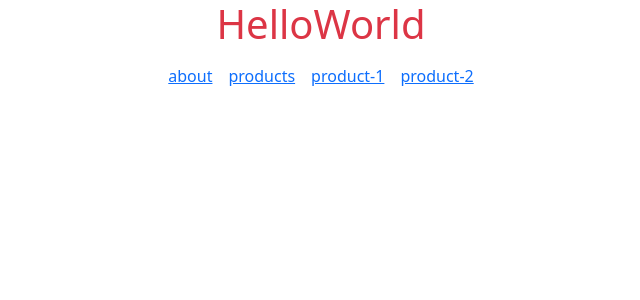
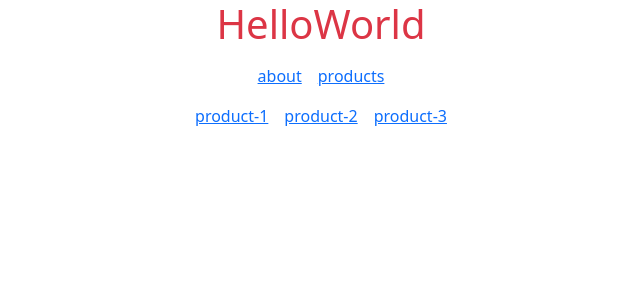
Before and after one commit to mohammad468/start-next1, a Next.js app: page / in a window 1280 px wide. Shown: the top 300 px of the page, without its empty margins (319-959 px from the left). Built offline with nearby package versions, Linux system fonts and the light colour scheme.

Commit message:
dynamic router

```diff
--- a/pages/index.js
+++ b/pages/index.js
@@ -4,18 +4,23 @@ export default function Home() {
   return (
     <div>
       <h1 className="text-center">HelloWorld</h1>
-      <div className="d-flex justify-content-center mt-3">
+      <div className="d-flex justify-content-center my-3">
         <Link href="/about">
           <a className="mx-2">about</a>
         </Link>
         <Link href="/products">
           <a className="mx-2">products</a>
         </Link>
-        <Link href="/products/product-1">
+      </div>
+      <div className="text-center my-3">
+        <Link href="/products/[title]/[id]" as="/products/product-1/1">
           <a className="mx-2">product-1</a>
         </Link>
-        <Link href="/products/product-2">
+        <Link href="/products/[title]/[id]" as="/products/product-1/1">
           <a className="mx-2">product-2</a>
+        </Link>
+        <Link href="/products/[title]/[id]" as="/products/product-1/1">
+          <a className="mx-2">product-3</a>
         </Link>
       </div>
     </div>
```
Also changed, not shown: pages/products/[title]/[id].jsx (added, +16 -0 lines), pages/products/index.jsx (+6 -1 lines), pages/products/product-1.jsx (deleted, +0 -16 lines), pages/products/product-2.jsx (deleted, +0 -15 lines), pages/about.jsx (line endings or trailing spaces).
